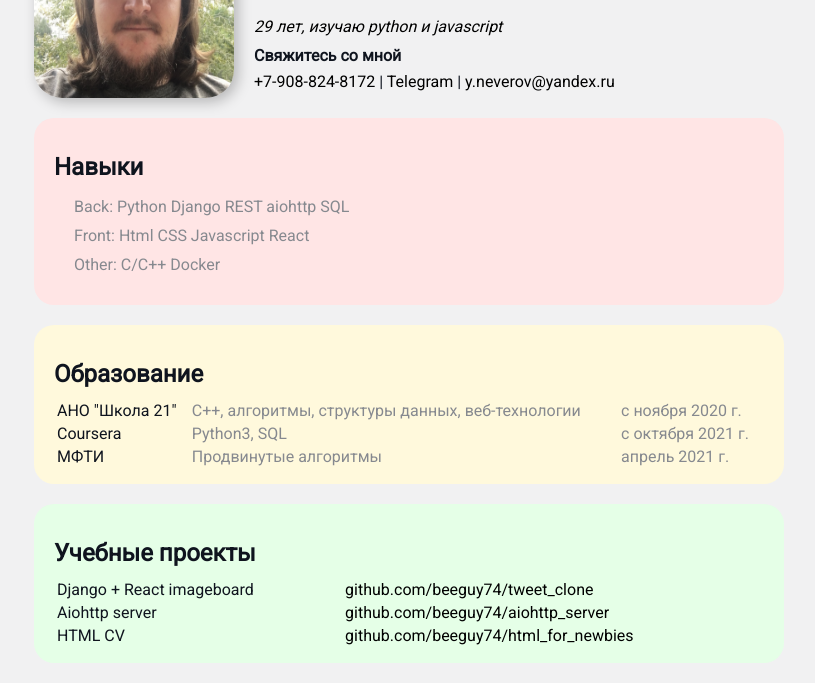
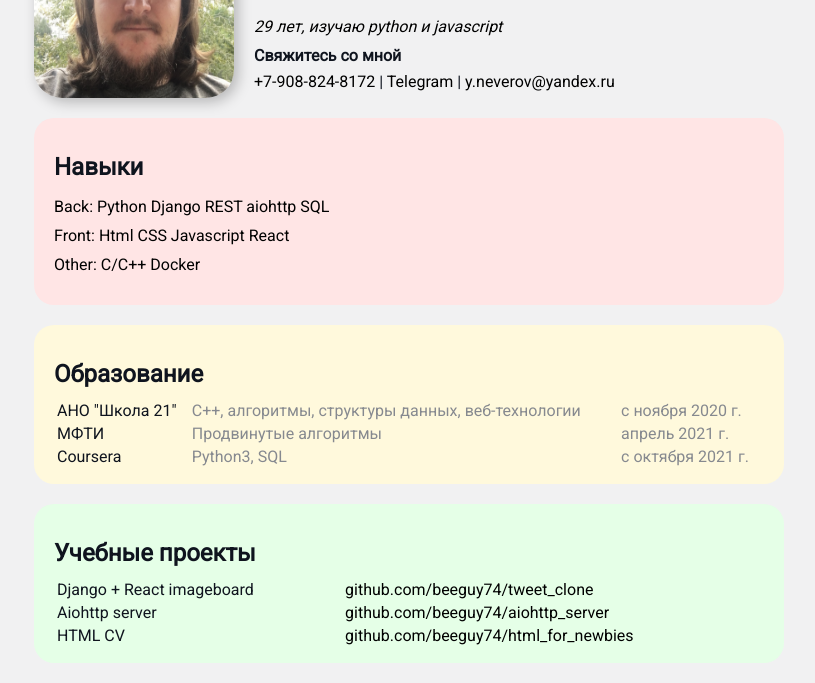
Before and after one commit to beeguy74/html_for_newbies, a plain HTML site: page index.html in a window 1280 px wide. Shown: the part 150-833 px from the top of the page, without its empty margins (231-1046 px from the left). Drawn offline with Linux system fonts and the light colour scheme.

Commit message:
some text issues

```diff
--- a/index.html
+++ b/index.html
@@ -40,14 +40,14 @@
                         <td>с ноября 2020 г.</td>
                     </tr>
                     <tr>
+                        <td>МФТИ</td>
+                        <td>Продвинутые алгоритмы</td>
+                        <td>апрель 2021 г.</td>
+                    </tr>
+                    <tr>
                         <td>Coursera</td>
                         <td>Python3, SQL</td>
                         <td>с октября 2021 г.</td>
-                    </tr>
-                    <tr>
-                        <td>МФТИ</td>
-                        <td>Продвинутые алгоритмы</td>
-                        <td>апрель 2021 г.</td>
                     </tr>
                 </table>
         </div>
--- a/styles.css
+++ b/styles.css
@@ -84,12 +84,12 @@ a:visited {
 }
 
 .skills {
-    padding: 0 20px;
+    padding: 0;
     list-style: none;
 }
 
 .skills li {
-    color: #86898f;
+    color: #000000;
     margin-bottom: 10px;
 }
 
```
